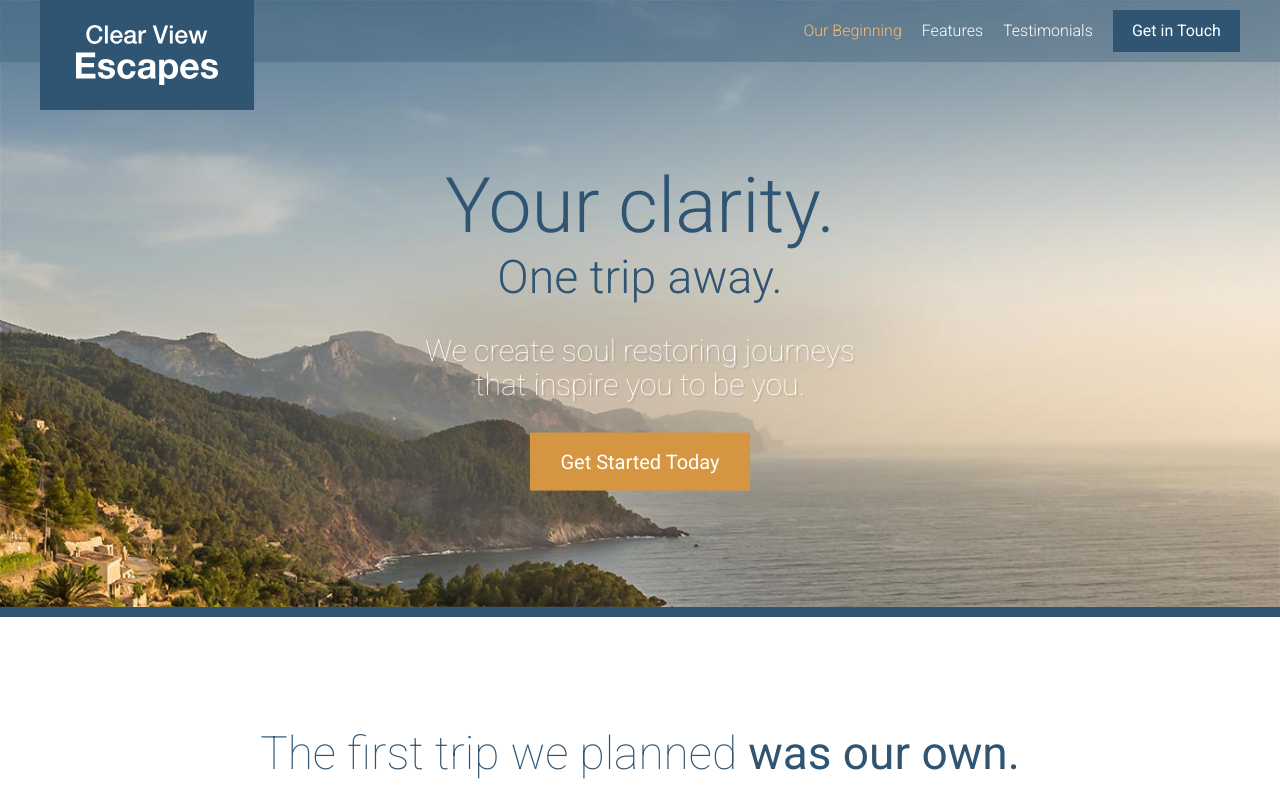
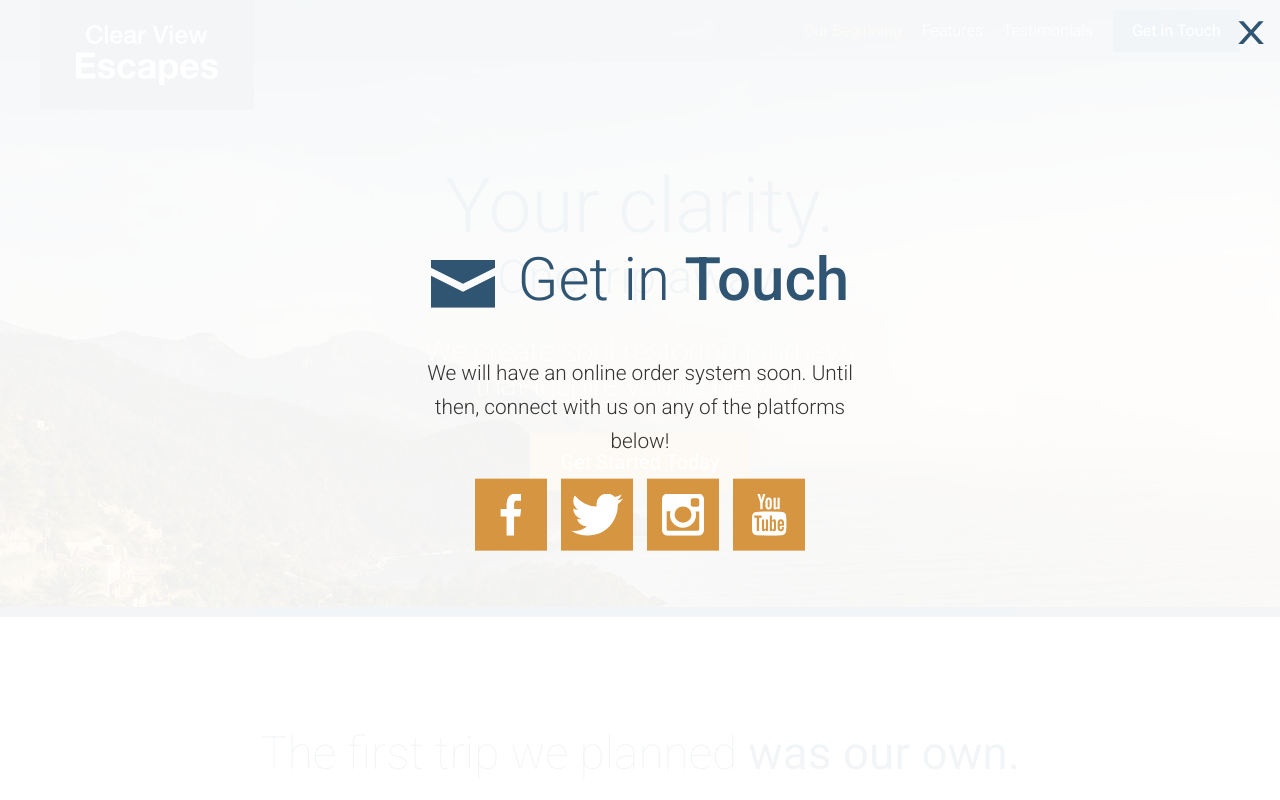
Before and after one commit to neeraj-reddy/travel-site, a website: page app/index.html in a window 1280 px wide. Both pictures are taken after a click on the link "Get Started Today". Shown: the top 800 px of the page. Drawn offline with Linux system fonts and the light colour scheme.

Commit message:
Created modal

```diff
--- a/app/assets/scripts/app.js
+++ b/app/assets/scripts/app.js
@@ -2,8 +2,10 @@ import mobileMenu from './modules/mobile-menu';
 import revealOnScroll from './modules/reveal-on-scroll';
 import $ from "jquery";
 import stickyHeader from './modules/sticky-header';
+import Modal from './modules/modal';
 
 var mobileNav = new mobileMenu();
 new revealOnScroll($(".feature-item"), "85%");
 new revealOnScroll($(".testimonial"), "60%");
 var stickyNav = new stickyHeader();
+var modal = new Modal();
--- /dev/null
+++ b/app/assets/styles/modules/_modal.css
@@ -0,0 +1,48 @@
+.modal {
+    position: fixed;
+    z-index: 3;
+    background-color: rgba(255, 255, 255, .94);
+    top: 0;
+    bottom: 0;
+    left: 0;
+    right: 0;
+    opacity: 0;
+    visibility: hidden;
+    transform: scale(1.2);
+    transition: all .3s ease-out;
+
+    &--is-visible {
+        opacity: 1;
+        visibility: visible;
+        transform: scale(1);
+    }
+
+    &__inner {
+        position: absolute;
+        top: 50%;
+        width: 100%;
+        transform: translateY(-50%);
+    }
+
+    &__description {
+        text-align: center;
+        font-size: 1.3rem;
+        font-weight: 300;
+        line-height: 1.65;
+    }
+
+    &__close {
+        position: absolute;
+        top: 15px;
+        right: 15px;
+        font-size: 2rem;
+        transform: scaleX(1.4);
+        transform-origin: 100% 0;
+        color: $mainBlue;
+        cursor: pointer;
+
+        &:hover {
+            color: $mainOrange;
+        }
+    }
+}
--- a/app/assets/styles/modules/_section-title.css
+++ b/app/assets/styles/modules/_section-title.css
@@ -13,6 +13,11 @@
 
     &--blue {
         color: $mainBlue;
+    }
+
+    &--less-margin {
+        margin-bottom: 1.3rem;
+        margin-top: 0;
     }
 
     &__icon {
--- /dev/null
+++ b/app/assets/styles/modules/_social-icons.css
@@ -0,0 +1,25 @@
+.social-icons {
+    text-align: center;
+
+    &__icon {
+        background-color: $mainOrange;
+        display: inline-block;
+        margin: 0 5px 5px 5px;
+        width: 33%;
+        height: 72px;
+        position: relative;
+
+        @mixin atSmall {
+            width: 72px;
+            margin: 0 5px;
+        }
+
+        .icon {
+            display: block;
+            position: absolute;
+            top: 50%;
+            left: 50%;
+            transform: translate(-50%, -50%);
+        }
+    }
+}
--- a/app/assets/styles/modules/_wrapper.css
+++ b/app/assets/styles/modules/_wrapper.css
@@ -8,6 +8,10 @@
 
     &--medium {
         max-width: 976px;
+    }
+
+    &--narrow {
+        max-width: 470px;
     }
 
     .wrapper {
--- a/app/assets/styles/styles.css
+++ b/app/assets/styles/styles.css
@@ -19,3 +19,5 @@
 @import "modules/_site-header";
 @import "modules/_primary-nav";
 @import "modules/_reveal-item";
+@import "modules/_modal";
+@import "modules/_social-icons";
--- a/app/index.html
+++ b/app/index.html
@@ -20,7 +20,7 @@
       </div>
       <div class="site-header__menu-content">
         <div class="site-header__btn-container">
-            <a class="btn" href="#">Get in Touch</a>
+            <a class="btn open-modal" href="#">Get in Touch</a>
           </div>
           <nav class="primary-nav primary-nav--pull-right">
             <ul>
@@ -47,7 +47,7 @@
         <h1 class="large-hero__title">Your clarity.</h1>
         <h2 class="large-hero__subtitle">One trip away.</h2>
         <p class="large-hero__description">We create soul restoring journeys that inspire you to be you.</p>
-        <p><a class="btn btn--orange btn--large" href="#">Get Started Today</a></p>
+        <p><a class="btn btn--orange btn--large open-modal" href="#">Get Started Today</a></p>
       </div>
     </div>
 
@@ -163,9 +163,27 @@
 
   <footer class="site-footer">
     <div class="wrapper">
-      <p><span class="site-footer__text">Copyright &copy; 2018 Clear View Escapes. All rights reserved.</span><a class="btn btn--orange" href="#">Get in Touch</a></p>
+      <p><span class="site-footer__text">Copyright &copy; 2018 Clear View Escapes. All rights reserved.</span><a class="btn btn--orange open-modal" href="#">Get in Touch</a></p>
     </div>
   </footer>
+
+  <div class="modal">
+    <div class="modal__inner">
+      <h2 class="section-title section-title--blue section-title--less-margin"><span class="section-title__icon icon icon--mail"></span> Get in <strong>Touch</strong></h2>
+      <div class="wrapper wrapper--narrow">
+        <p class="modal__description">
+          We will have an online order system soon. Until then, connect with us on any of the platforms below!
+        </p>
+      </div>
+      <div class="social-icons">
+        <a href="#" class="social-icons__icon"><span class="icon icon--facebook"></span></a>
+        <a href="#" class="social-icons__icon"><span class="icon icon--twitter"></span></a>
+        <a href="#" class="social-icons__icon"><span class="icon icon--instagram"></span></a>
+        <a href="#" class="social-icons__icon"><span class="icon icon--youtube"></span></a>
+      </div>
+    </div>
+    <div class="modal__close">X</div>
+  </div>
 
   <script src="/temp/scripts/app.js"></script>
 </body>
--- a/app/temp/styles/styles.css
+++ b/app/temp/styles/styles.css
@@ -577,6 +577,10 @@ a {
         max-width: 976px;
     }
 
+.wrapper--narrow {
+        max-width: 470px;
+    }
+
 .wrapper .wrapper {
         padding-left: 0;
         padding-right: 0;
@@ -889,6 +893,11 @@ a {
 
 .section-title--blue {
         color: #2f5572;
+    }
+
+.section-title--less-margin {
+        margin-bottom: 1.3rem;
+        margin-top: 0;
     }
 
 .section-title__icon {
@@ -1366,3 +1375,88 @@ a {
         -webkit-transform: scale(1);
                 transform: scale(1);
     }
+
+.modal {
+    position: fixed;
+    z-index: 3;
+    background-color: rgba(255, 255, 255, .94);
+    top: 0;
+    bottom: 0;
+    left: 0;
+    right: 0;
+    opacity: 0;
+    visibility: hidden;
+    -webkit-transform: scale(1.2);
+            transform: scale(1.2);
+    -webkit-transition: all .3s ease-out;
+    transition: all .3s ease-out;
+}
+
+.modal--is-visible {
+        opacity: 1;
+        visibility: visible;
+        -webkit-transform: scale(1);
+                transform: scale(1);
+    }
+
+.modal__inner {
+        position: absolute;
+        top: 50%;
+        width: 100%;
+        -webkit-transform: translateY(-50%);
+                transform: translateY(-50%);
+    }
+
+.modal__description {
+        text-align: center;
+        font-size: 1.3rem;
+        font-weight: 300;
+        line-height: 1.65;
+    }
+
+.modal__close {
+        position: absolute;
+        top: 15px;
+        right: 15px;
+        font-size: 2rem;
+        -webkit-transform: scaleX(1.4);
+                transform: scaleX(1.4);
+        -webkit-transform-origin: 100% 0;
+                transform-origin: 100% 0;
+        color: #2f5572;
+        cursor: pointer;
+    }
+
+.modal__close:hover {
+            color: #d59541;
+        }
+
+.social-icons {
+    text-align: center;
+}
+
+.social-icons__icon {
+        background-color: #d59541;
+        display: inline-block;
+        margin: 0 5px 5px 5px;
+        width: 33%;
+        height: 72px;
+        position: relative;
+    }
+
+@media (min-width: 530px) {
+
+.social-icons__icon {
+            width: 72px;
+            margin: 0 5px
+    }
+    }
+
+.social-icons__icon .icon {
+            display: block;
+            position: absolute;
+            top: 50%;
+            left: 50%;
+            -webkit-transform: translate(-50%, -50%);
+                    transform: translate(-50%, -50%);
+        }
```
Also changed, not shown: app/assets/scripts/modules/modal.js (added, +38 -0 lines), app/temp/scripts/app.js.
